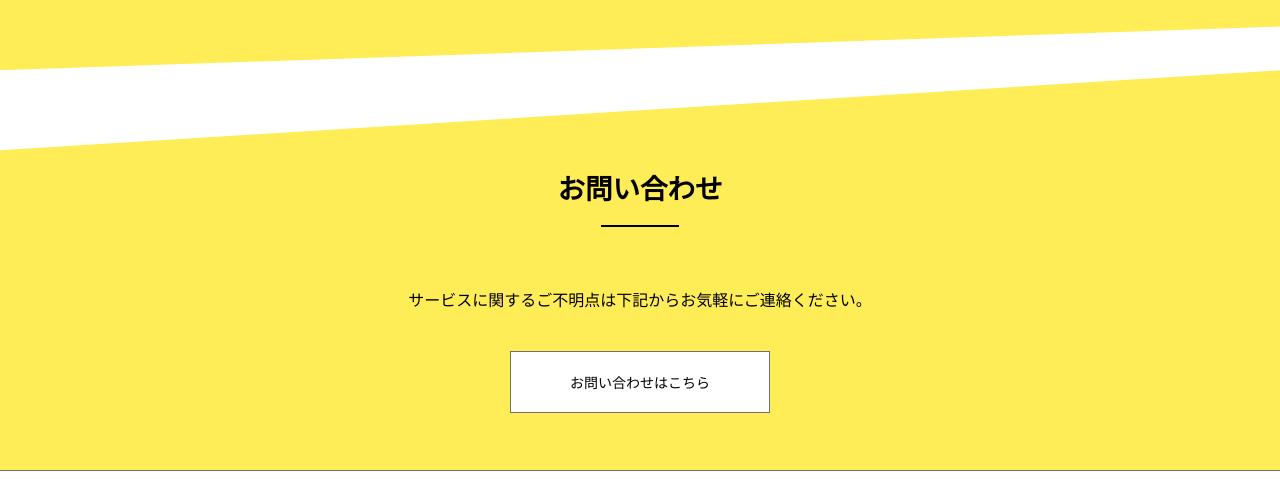
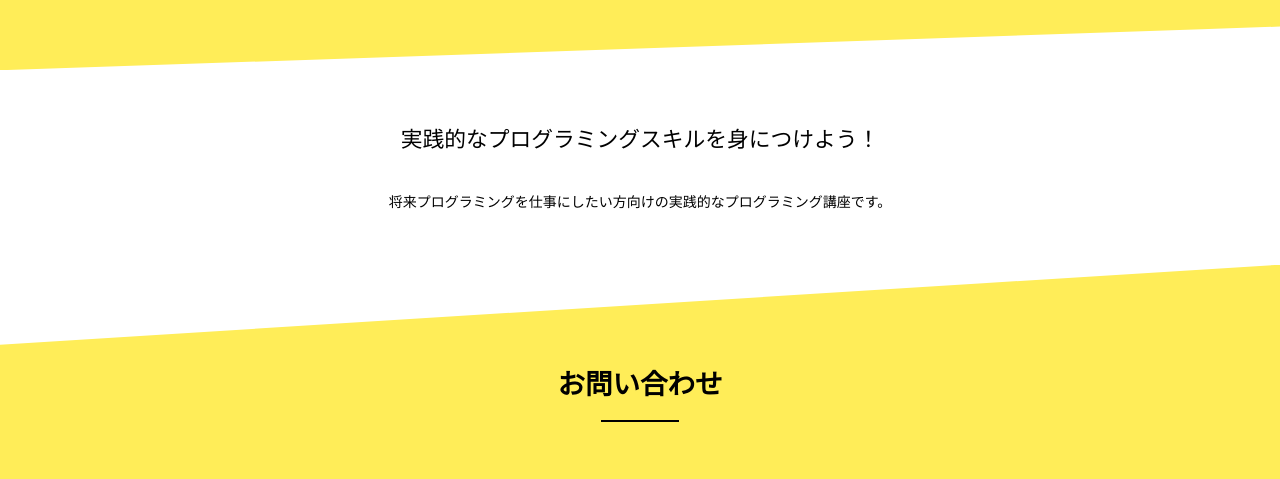
Before and after one commit to kakashi397/STUDY-MyWork, a website: page servise.html in a window 1280 px wide. Shown: the part 226-705 px from the top of the page. Drawn offline with Linux system fonts and the light colour scheme; some packages are replaced by stand-ins of ours.

Commit message:
page-head スマホまで次はレスポンシブからスタート

```diff
--- /dev/null
+++ b/sass/layout/_page-head.scss
@@ -0,0 +1,12 @@
+@use '../foundation/variables' as v;
+@use '../foundation/functions' as f;
+@use '../foundation/mixin' as m;
+
+/* ページヘッド */
+.l-page-head {
+  padding-top: f.rem(50);
+  padding-bottom: f.rem(50);
+  @include m.media(m) {
+    margin-top: 0;
+  }
+}
--- /dev/null
+++ b/sass/object/component/_C-page-head.scss
@@ -0,0 +1,21 @@
+@use '../../foundation/variables' as v;
+@use '../../foundation/functions' as f;
+
+/* ページヘッドコンポーネント */
+.c-page-head {
+  display: flex;
+  flex-direction: column;
+  align-items: center;
+  gap: f.rem(30);
+  text-align: center;
+  &__lead {
+    font-size: v.$clamp-s;
+    line-height: 1.8em;
+    font-weight: 500;
+  }
+  &__description {
+    font-size: v.$fz-s;
+    line-height: 1.8em
+  }
+}
+// 次はレスポンシブ対応からスタート
--- a/sass/object/component/_C-page-header.scss
+++ b/sass/object/component/_C-page-header.scss
@@ -6,7 +6,7 @@
   display: flex;
   flex-direction: column;
   align-items: center;
-  gap: 5px;
+  gap: f.rem(5);
   &__title {
     font-size: v.$clamp-l;
     letter-spacing: 0.1em;
--- a/sass/style.scss
+++ b/sass/style.scss
@@ -4,6 +4,7 @@
 @use "./layout/contact";
 @use "./layout/footer";
 @use "./layout/page-header";
+@use "./layout/page-head";
 @use "./object/component/logo";
 @use "./object/component/header-nav";
 @use "./object/component/hamburger";
@@ -15,6 +16,7 @@
 @use "./object/component/footer-nav";
 @use "./object/component/copyright";
 @use "./object/component/C-page-header";
+@use "./object/component/C-page-head";
 @use "./object/project/top/hero";
 @use "./object/project/top/reasons";
 @use "./object/project/top/service";
--- a/servise.html
+++ b/servise.html
@@ -43,6 +43,16 @@
     </div>
   </section>
 
+  <section class="l-page-head">
+    <div class="l-wrapper">
+      <div class="c-page-head">
+        <p class="c-page-head__lead">実践的なプログラミングスキルを<br class="u-only-sp">身につけよう！</p>
+        <p class="c-page-head__description">将来プログラミングを仕事にしたい方向けの<br class="u-only-sp">実践的なプログラミング講座です。</p>
+      </div>
+    </div>
+  </section>
+
+
   <section class="l-contact">
     <div class="l-wrapper">
       <h3 class="c-section-title">お問い合わせ</h3>
```
Also changed, not shown: css/style.css, 1 other file.
